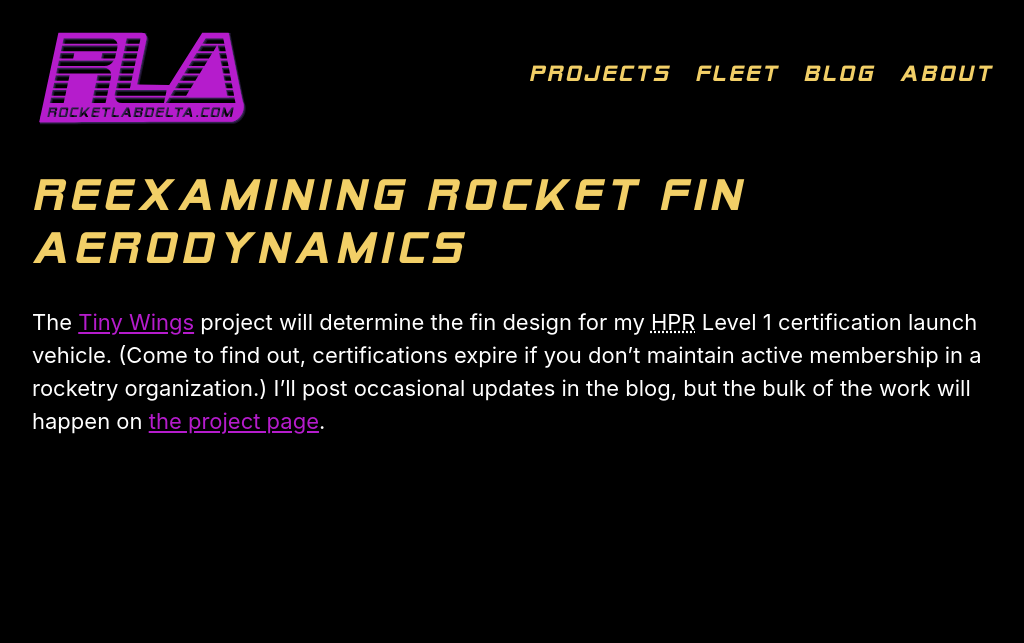
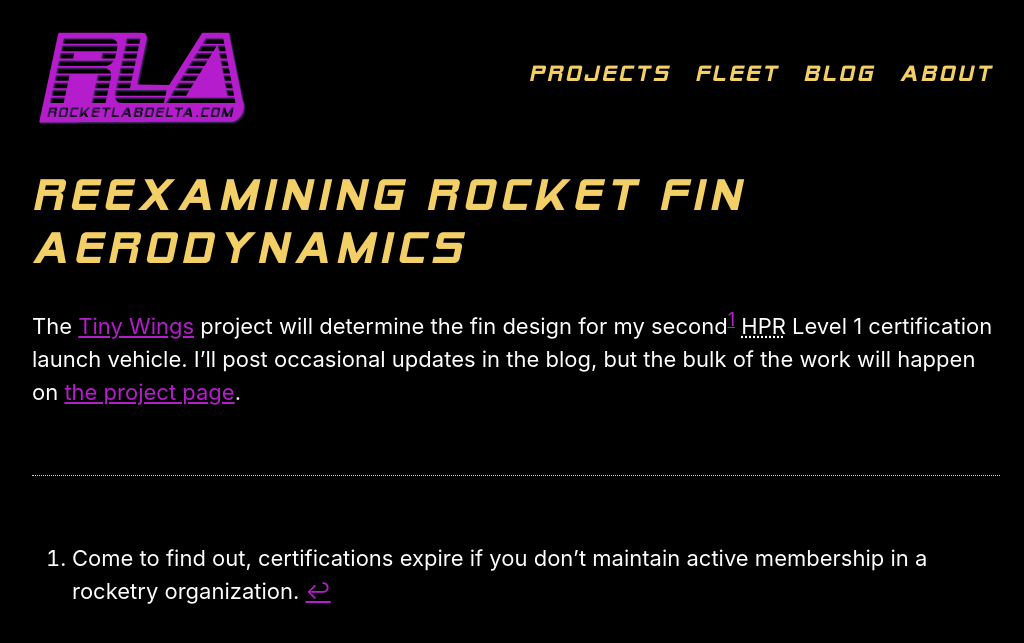
Before and after one commit to rocketlabdelta/rocketlabdelta.com, a Jekyll site: the page built from _posts/2020-01-26-tiny-wings-kickoff.md, in a window 1280 px wide. Shown: the top 643 px of the page, without its empty margins (124-1148 px from the left). Built offline with Jekyll 4.4.1, drawn with Linux system fonts in a browser that asks for light colours.

Commit message:
First footnote & styling

```diff
--- a/_posts/2020-01-26-tiny-wings-kickoff.md
+++ b/_posts/2020-01-26-tiny-wings-kickoff.md
@@ -5,10 +5,11 @@ date:        2020-01-26 10:28 -0500
 categories:  updates
 ---
 
-The [Tiny Wings][1] project will determine the fin design for my HPR Level 1 certification launch vehicle.
-(Come to find out, certifications expire if you don't maintain active membership in a rocketry organization.)
+The [Tiny Wings][1] project will determine the fin design for my second[^1] HPR Level 1 certification launch vehicle.
 I'll post occasional updates in the blog, but the bulk of the work will happen on [the project page][1].
 
 *[HPR]: High Power Rocketry
 
+[^1]: Come to find out, certifications expire if you don't maintain active membership in a rocketry organization.
+
 [1]: {{ "/projects/tiny-wings" | relative_url }}
--- a/assets/css/main.scss
+++ b/assets/css/main.scss
@@ -192,6 +192,16 @@ strong {
   display: block;
 }
 
+.footnotes {
+  border-top: 1px dotted $theme-color-highlight;
+  margin-top: 3em;
+  padding-top: 2em;
+
+  ol {
+    margin: 0;
+  }
+}
+
 .post-link {
   color: $theme-text-color;
   display: block;
```
